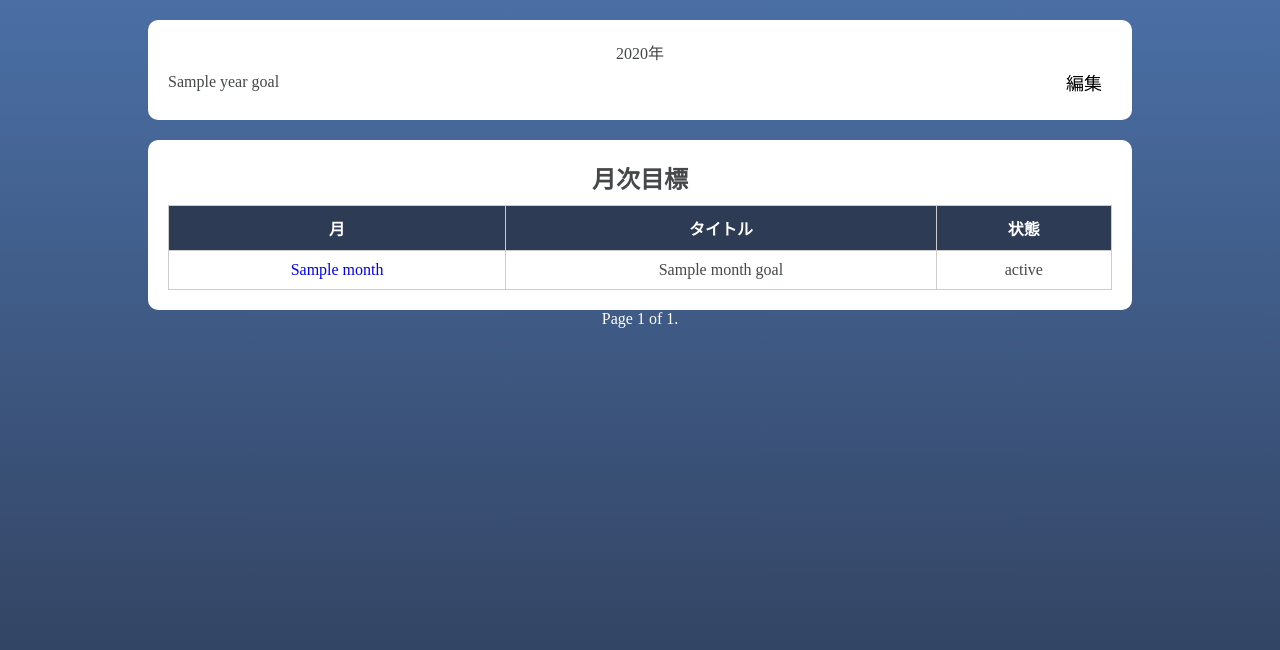
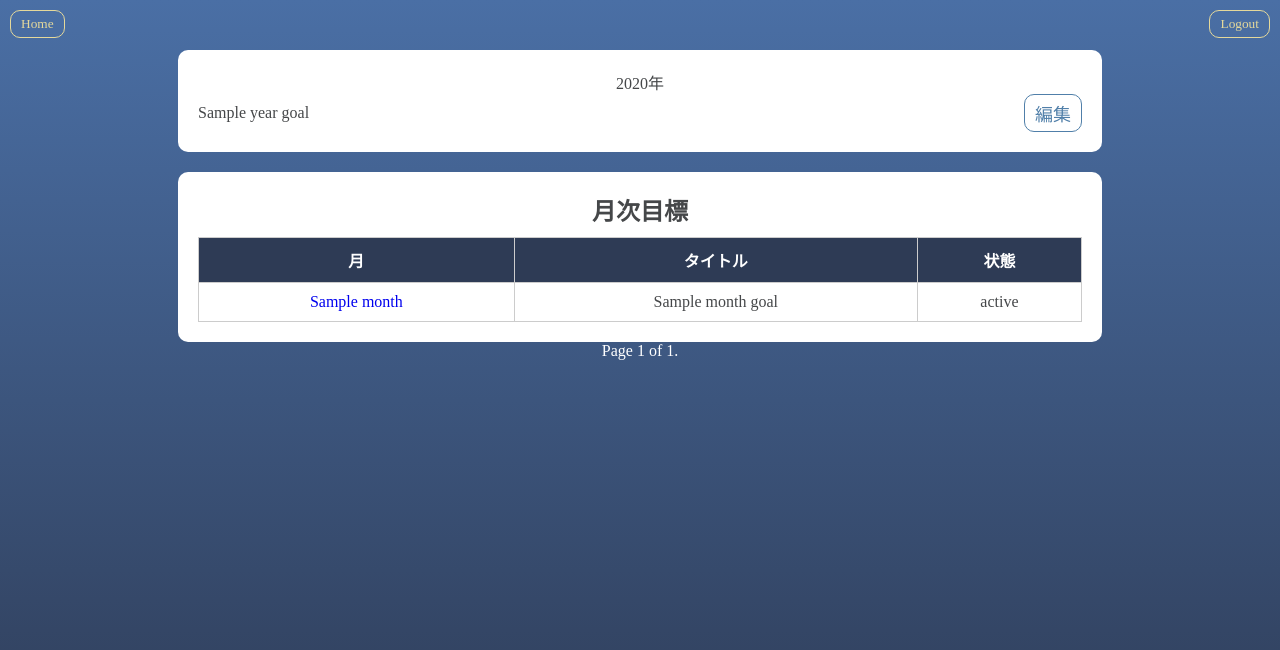
Before and after one commit to 2025-Winter-Hackathon-F-team/2025winterF, a Django app: template goal/templates/year_goal_detail.html in a window 1280 px wide. Shown: the top 650 px of the page. Run offline with Django 5.2, Linux system fonts and the light colour scheme; the template is opened without the code that fills it: most values are stand-ins (such as "Sample title", 1, 10 or a date in 2020); some web fonts are replaced.

Commit message:
#88 詳細表示デザイン微調整

```diff
--- a/goal/templates/year_goal_detail.html
+++ b/goal/templates/year_goal_detail.html
@@ -82,6 +82,22 @@
       {% endif %}
     </span>
   </div>
+
+  <!-- ホームボタン -->
+  <div class="home">
+    <form method="get" action="{% url 'goal:home' %}">
+      {% csrf_token %}
+      <button type="submit" class="home-button">Home</button>
+    </form>
+  </div>
+
+  <div class="logout">
+    <!-- ログアウトボタン -->
+    <form method="post" action="{% url 'account:logout' %}">
+      {% csrf_token %}
+      <button type="submit" class="logout-button">Logout</button>
+    </form>
+  </div>
 </div>
 {% endblock content %} {% block script %}
 <script>
--- a/static/css/year_goal_detail.css
+++ b/static/css/year_goal_detail.css
@@ -1,5 +1,11 @@
 @charset "utf-8";
 @import url("https://fonts.googleapis.com/css2?family=Kaisei+Opti:wght@400;700&display=swap");
+
+html {
+    height: 100svh;
+    margin: 0;
+    padding: 0;
+}
 
 body {
     background: linear-gradient(to bottom, #4A6FA5, #2E3B55);
@@ -14,7 +20,7 @@ body {
 .year-goal-container {
     width: 80%;
     margin: auto;
-    padding: 20px;
+    padding: 50px;
 }
 
 /* 年目標エリア */
@@ -38,8 +44,12 @@ body {
 
 .edit-button {
     background: transparent;
-    border: none;
+    border: 1px solid #507FA9;
+    color: #507FA9;
+    border-radius: 10px;
     font-size: 18px;
+    cursor: pointer;
+    padding: 5px 10px;
     cursor: pointer;
 }
 
@@ -89,3 +99,30 @@ button {
 .error-text {
     color: red;
 }
+
+.logout {
+    position: fixed;
+    top: 10px;
+    right: 10px;
+}
+
+.logout-button {
+    padding: 5px 10px;
+    background-color: transparent;
+    border: 1px solid #E5D99B;
+    color: #E5D99B;
+    border-radius: 10px;
+    cursor: pointer;
+}
+
+.home-button {
+    position: absolute;
+    top: 10px;
+    left: 10px;
+    padding: 5px 10px;
+    background-color: transparent;
+    border: 1px solid #E5D99B;
+    color: #E5D99B;
+    border-radius: 10px;
+    cursor: pointer;
+}
```
Also changed, not shown: 2 other files.
